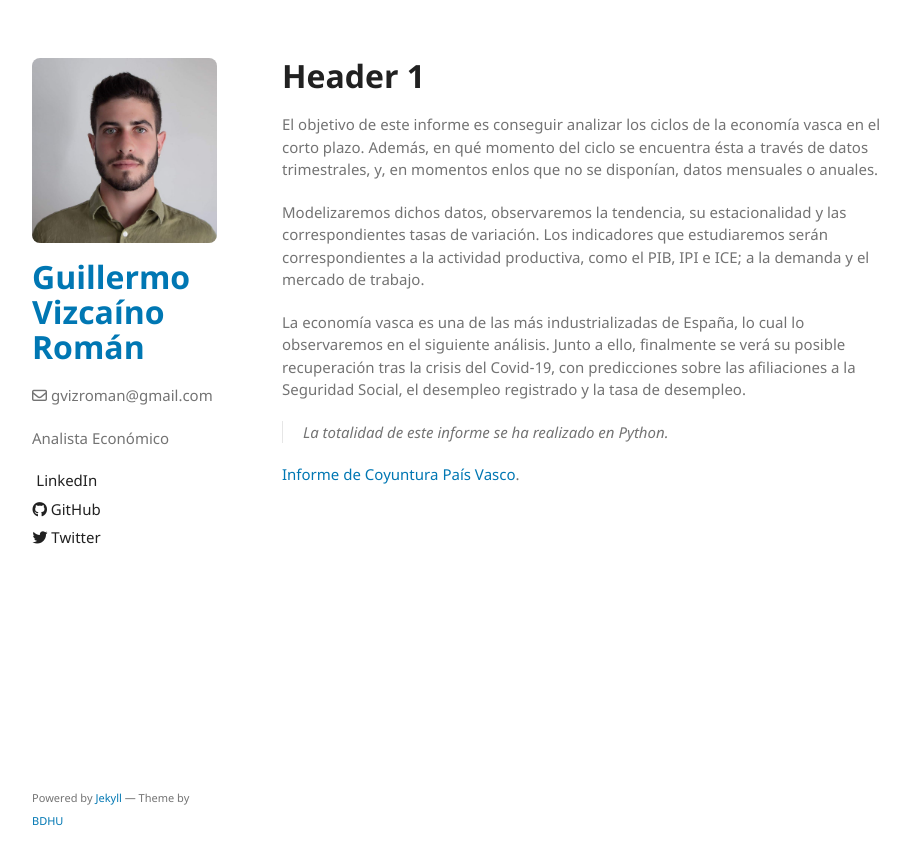
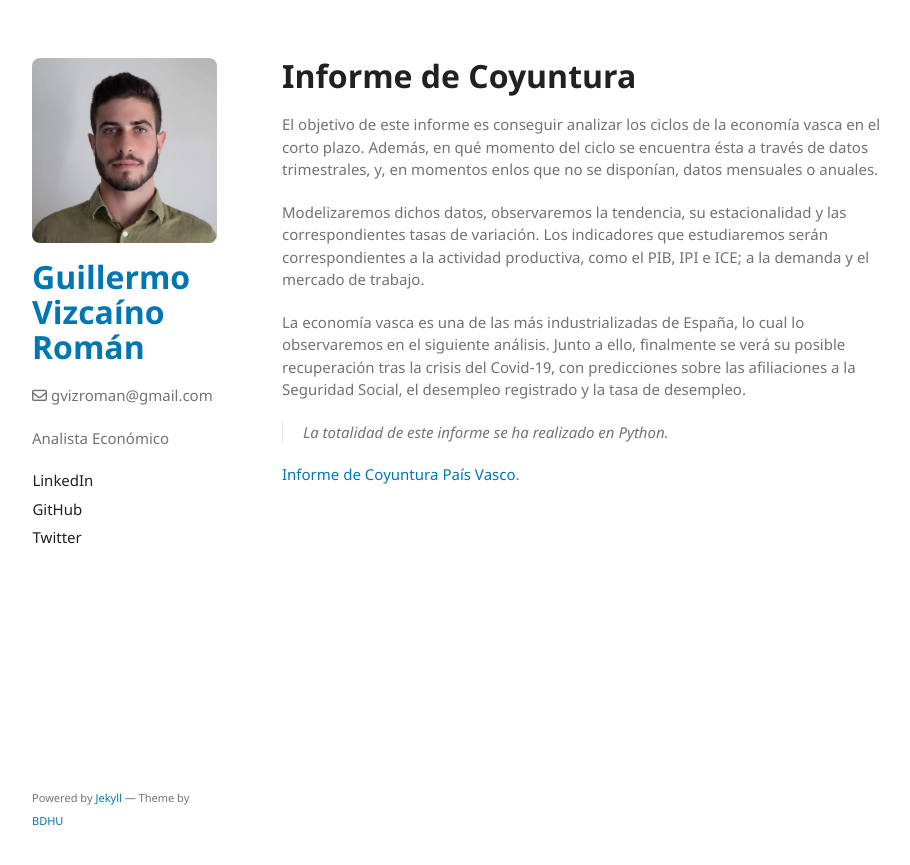
Before and after one commit to guilleviz/guilleviz.github.io, a Jekyll site: the page built from index.md, in a window 1280 px wide. Shown: the top 865 px of the page, without its empty margins (178-1088 px from the left). Built offline with Jekyll 4.4.1, drawn with Linux system fonts in a browser that asks for light colours; our own code applies the rules of GitHub Pages for plain Markdown files.

Commit message:
Versión 2

```diff
--- a/_config.yml
+++ b/_config.yml
@@ -12,11 +12,11 @@ plugins:
 
 sidebar:
   - name: LinkedIn
-    icon: fa-brands fa-linked-in
+    icon:
     link: https://www.linkedin.com/in/gvizroman/
   - name: GitHub
-    icon: fa-brands fa-github
+    icon:
     link: https://github.com/guilleviz
   - name: Twitter
-    icon: fa-brands fa-twitter
+    icon:
     link: https://twitter.com/vizcainoguille
--- a/index.md
+++ b/index.md
@@ -2,8 +2,7 @@
 layout: default
 ---
 
-# Header 1
-
+# Informe de Coyuntura
 
 
 El objetivo de este informe es conseguir analizar los ciclos de la economía vasca en el corto plazo. Además, en qué momento del ciclo se encuentra ésta a través de datos trimestrales, y, en momentos enlos que no se disponían, datos mensuales o anuales.
```
